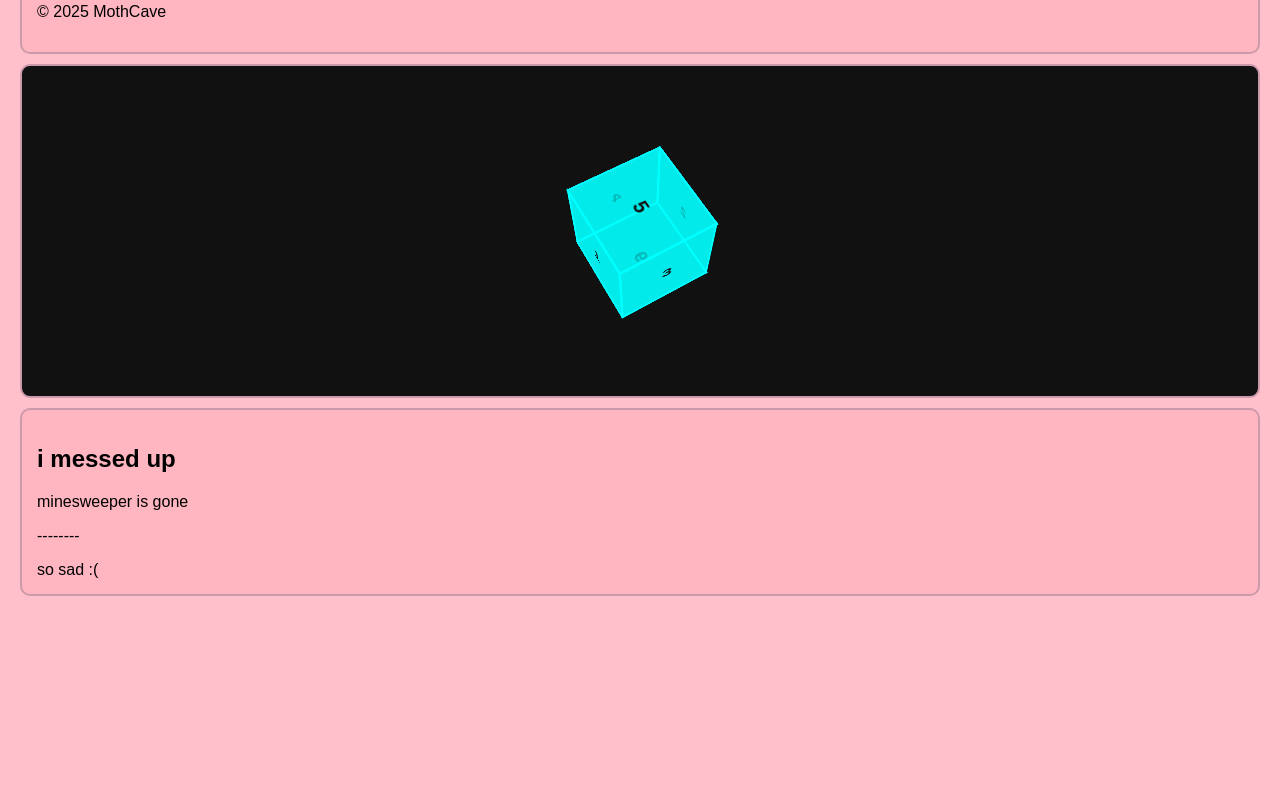
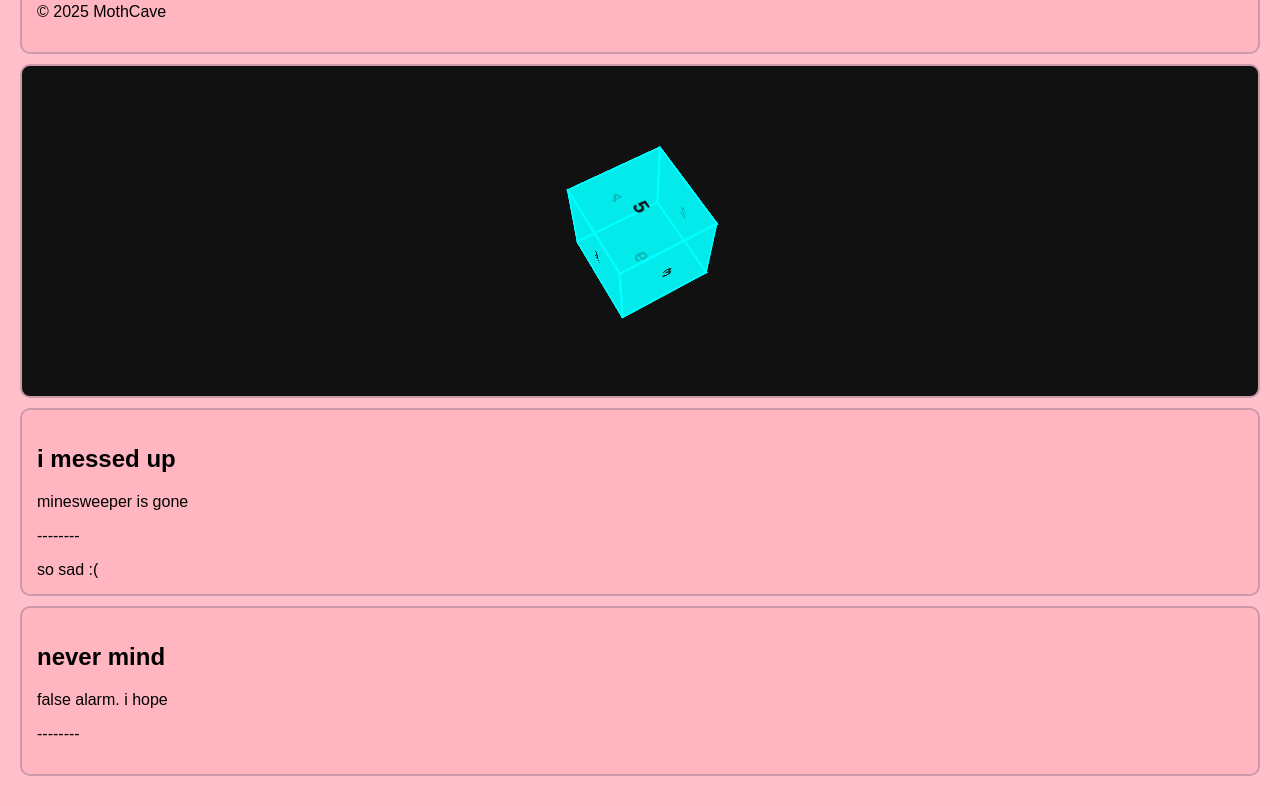
Before and after one commit to Mothi09/MothCave, a plain HTML site: page index.html in a window 1280 px wide. Shown: the part 939-1745 px from the top of the page. Before the commit the page ends 1565 px from the top, so only its background shows below. Drawn offline with Linux system fonts and the light colour scheme.

Commit message:
Update index.html

```diff
--- a/index.html
+++ b/index.html
@@ -80,6 +80,13 @@
   <h>so sad :(</h>
   </section>
 
+  <section class="Message of the day box">
+    <h2>never mind</h2>
+  <h>false alarm. i hope</h>
+  <p>--------</p>
+  <h></h>
+  </section>
+
   <script src="minesweeper.js"></script>
 </body>
 </html>
```
